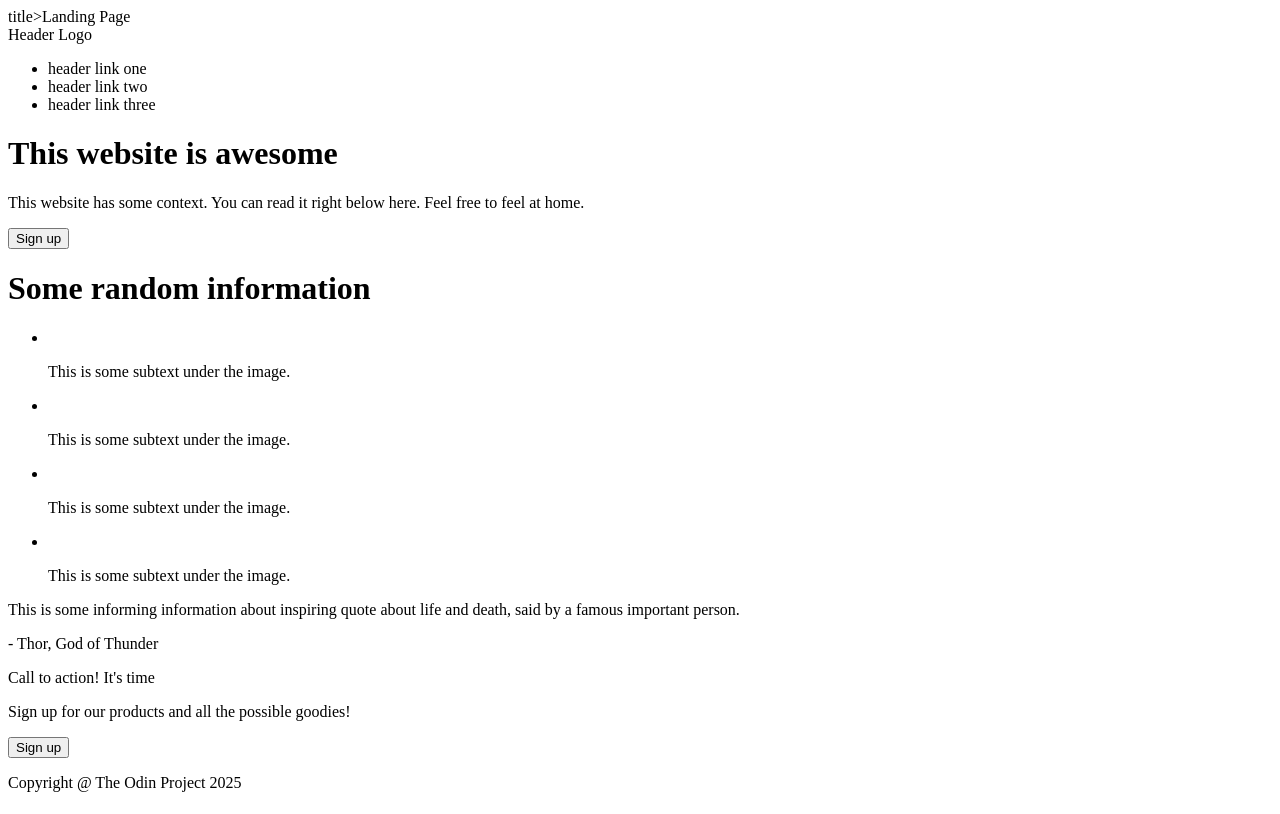
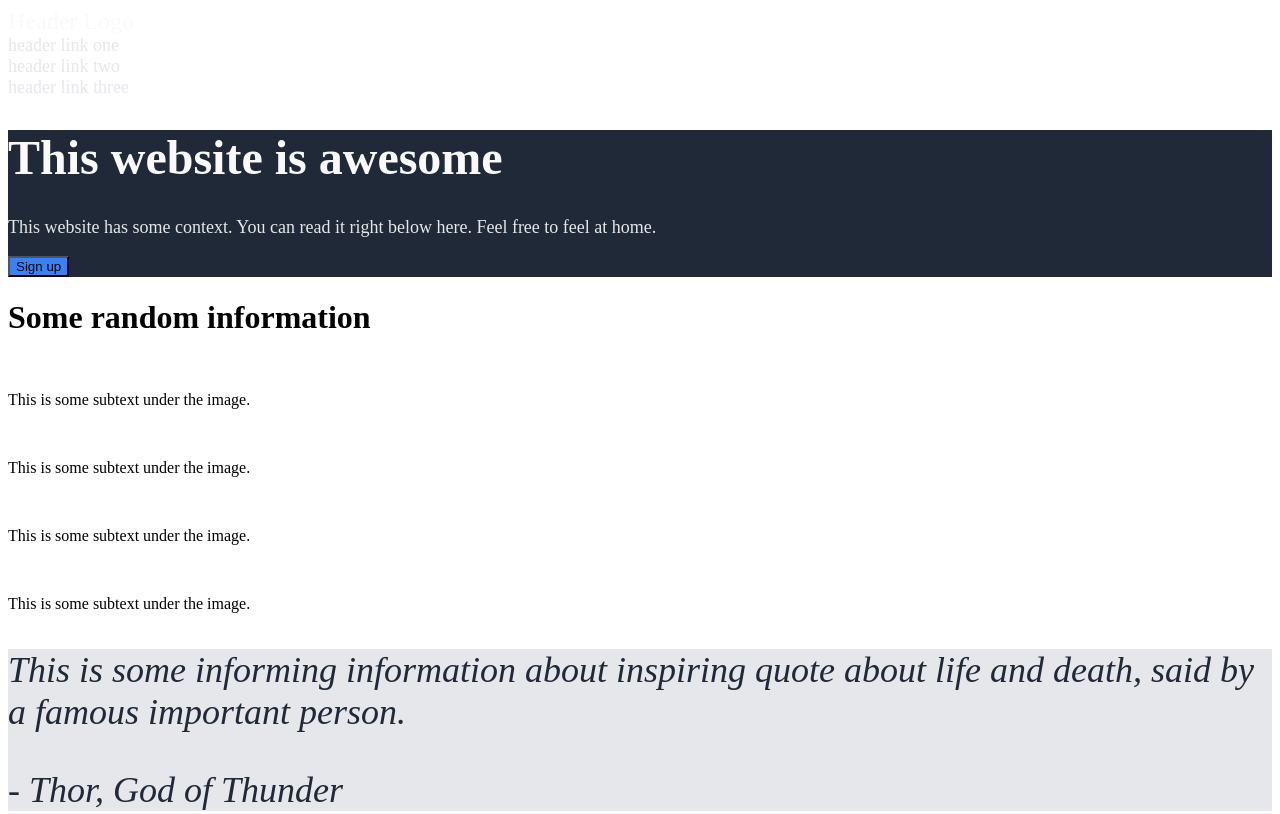
Before and after one commit to MishaWu/landing-page, a plain HTML site: page index.html in a window 1280 px wide. Shown: the top 814 px of the page. Drawn offline with Linux system fonts and the light colour scheme.

Commit message:
styles.css first draft

```diff
--- a/index.html
+++ b/index.html
@@ -2,7 +2,7 @@
 <head>
     <meta charset="UTF-8">
     <meta name="viewport" content="width=device-width, initial-scale=1.0">
-    title>Landing Page</title>
+    <title>Landing Page</title>
     <link rel="stylesheet" href="styles.css">
 </head>
 
@@ -18,7 +18,7 @@
 </header>
 
 <body>
-    <div>
+    <div class="hero-main">
         <h1>This website is awesome</h1>
         <p>This website has some context. You can read it right below here. Feel free to feel at home.</p>
         <button>Sign up</button>
@@ -45,11 +45,11 @@
             </li>
         </ul>
     </div>
-    <div>
+    <div class="quote">
         <p>This is some informing information about inspiring quote about life and death, said by a famous important person.</p>
         <p>- Thor, God of Thunder</p>
     </div>
-    <div>
+    <div class="call">
         <p>Call to action! It's time</p>
         <p>Sign up for our products and all the possible goodies!</p>
         <button>Sign up</button>
--- a/styles.css
+++ b/styles.css
@@ -0,0 +1,40 @@
+* {
+    font: Roboto;
+}
+
+header {
+    font-size: 24px;
+    color: #F9FAF8;
+}
+
+.hero-main, footer {
+    background-color: #1F2937;
+}
+
+.hero-main h1 {
+    font-size: 48px;
+    font-weight: 900;
+    color: #F9FAF8;
+}
+
+.hero-main p, header ul {
+    font-size: 18px;
+    color: #E5E7EB;
+}
+
+.quote {
+    background-color: #E5E7EB;
+    color: #1F2937;
+    font-size: 36px;
+    font-style: italic;
+}
+
+.call, button {
+    background-color: #3882F6;
+}
+
+ul {
+    list-style: none;
+    margin: 0;
+    padding: 0;
+}
```
